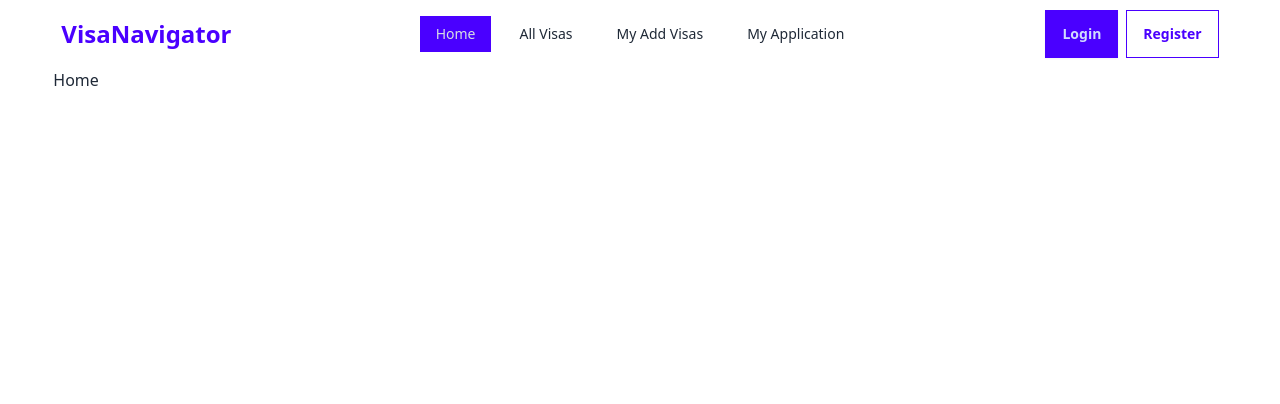
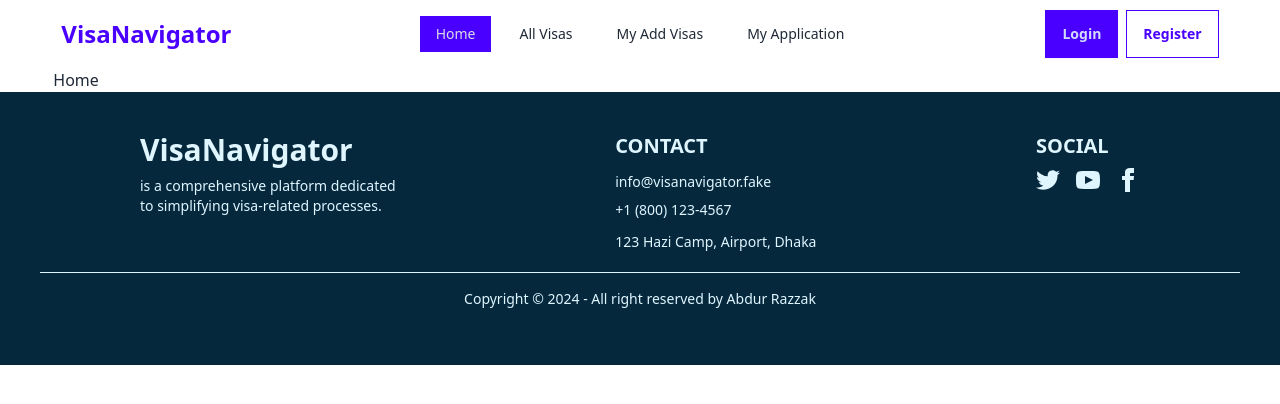
Before and after one commit to merazzak20/visa-navigator-client, a React (Vite) app: page / in a window 1280 px wide. Shown: the top 404 px of the page. Built offline with nearby package versions, Linux system fonts and the light colour scheme; no server answers.

Commit message:
update footer

```diff
--- /dev/null
+++ b/src/components/Footer.jsx
@@ -0,0 +1,73 @@
+import React from "react";
+
+const Footer = () => {
+  return (
+    <footer className=" bg-[#06283D] text-[#DFF6FF] p-10 ">
+      <div className="footer flex flex-col md:flex-row  justify-center md:justify-between w-10/12 mx-auto mb-5">
+        <aside>
+          <h1 className="text-3xl font-bold">VisaNavigator</h1>
+          <p>
+            is a comprehensive platform dedicated
+            <br />
+            to simplifying visa-related processes.
+          </p>
+        </aside>
+        <nav>
+          <h6 className="text-xl uppercase font-bold text-[#DFF6FF]">
+            Contact
+          </h6>
+          <p className="text-sm leading-7">
+            info@visanavigator.fake <br />
+            +1 (800) 123-4567
+          </p>
+          <p className="text-sm">123 Hazi Camp, Airport, Dhaka</p>
+        </nav>
+        <nav>
+          <h6 className="text-xl uppercase font-bold text-[#DFF6FF]">Social</h6>
+          <div className="grid grid-flow-col gap-4">
+            <a>
+              <svg
+                xmlns="http://www.w3.org/2000/svg"
+                width="24"
+                height="24"
+                viewBox="0 0 24 24"
+                className="fill-current"
+              >
+                <path d="M24 4.557c-.883.392-1.832.656-2.828.775 1.017-.609 1.798-1.574 2.165-2.724-.951.564-2.005.974-3.127 1.195-.897-.957-2.178-1.555-3.594-1.555-3.179 0-5.515 2.966-4.797 6.045-4.091-.205-7.719-2.165-10.148-5.144-1.29 2.213-.669 5.108 1.523 6.574-.806-.026-1.566-.247-2.229-.616-.054 2.281 1.581 4.415 3.949 4.89-.693.188-1.452.232-2.224.084.626 1.956 2.444 3.379 4.6 3.419-2.07 1.623-4.678 2.348-7.29 2.04 2.179 1.397 4.768 2.212 7.548 2.212 9.142 0 14.307-7.721 13.995-14.646.962-.695 1.797-1.562 2.457-2.549z"></path>
+              </svg>
+            </a>
+            <a>
+              <svg
+                xmlns="http://www.w3.org/2000/svg"
+                width="24"
+                height="24"
+                viewBox="0 0 24 24"
+                className="fill-current"
+              >
+                <path d="M19.615 3.184c-3.604-.246-11.631-.245-15.23 0-3.897.266-4.356 2.62-4.385 8.816.029 6.185.484 8.549 4.385 8.816 3.6.245 11.626.246 15.23 0 3.897-.266 4.356-2.62 4.385-8.816-.029-6.185-.484-8.549-4.385-8.816zm-10.615 12.816v-8l8 3.993-8 4.007z"></path>
+              </svg>
+            </a>
+            <a>
+              <svg
+                xmlns="http://www.w3.org/2000/svg"
+                width="24"
+                height="24"
+                viewBox="0 0 24 24"
+                className="fill-current"
+              >
+                <path d="M9 8h-3v4h3v12h5v-12h3.642l.358-4h-4v-1.667c0-.955.192-1.333 1.115-1.333h2.885v-5h-3.808c-3.596 0-5.192 1.583-5.192 4.615v3.385z"></path>
+              </svg>
+            </a>
+          </div>
+        </nav>
+      </div>
+      <footer className="footer bg-[#06283D] text-[#DFF6FF] p-10 border-t border-[#DFF6FF] px-10 py-4 mt-4">
+        <p className="text-center mx-auto">
+          Copyright © 2024 - All right reserved by Abdur Razzak
+        </p>
+      </footer>
+    </footer>
+  );
+};
+
+export default Footer;
--- a/src/components/Navbar.jsx
+++ b/src/components/Navbar.jsx
@@ -1,8 +1,9 @@
-import React, { useContext } from "react";
+import React, { useContext, useState } from "react";
 import { Link, NavLink } from "react-router-dom";
 import { AuthContext } from "../provider/AuthProvider";
 
 const Navbar = () => {
+  const [isHovered, setIsHovered] = useState(false);
   const { user, userSignOut } = useContext(AuthContext);
   const handleSignOut = () => {
     userSignOut()
@@ -63,14 +64,30 @@
         <ul className="menu menu-horizontal px-1">{links}</ul>
       </div>
       <div className="navbar-end space-x-2">
-        <div className=" ">
+        <div className=" relative">
           {user && user?.photoURL ? (
-            <div>
+            <div
+              className="relative group  text-right"
+              onMouseEnter={() => setIsHovered(true)}
+              onMouseLeave={() => setIsHovered(false)}
+            >
               <img
                 className="w-12 h-12 rounded-full object-cover"
                 src={user?.photoURL}
                 alt=""
               />
+              {/* {user.photoURL} */}
+              {isHovered && (
+                <div className="absolute inset-2  bg-opacity-50 flex flex-col justify-center items-center rounded-full mt-6 -bottom-20 ">
+                  <button
+                    onClick={handleSignOut}
+                    className="btn btn-primary rounded-none"
+                  >
+                    Logout
+                  </button>
+                  <p className="text-red mt-2 font-bold">{user?.displayName}</p>
+                </div>
+              )}
             </div>
           ) : (
             ""
@@ -78,12 +95,7 @@
         </div>
         <div>
           {user ? (
-            <button
-              onClick={handleSignOut}
-              className="btn btn-primary rounded-none"
-            >
-              Logout
-            </button>
+            ""
           ) : (
             <div className=" space-x-2">
               <Link to="/login" className="btn btn-primary rounded-none">
--- a/src/layout/HomeLayout.jsx
+++ b/src/layout/HomeLayout.jsx
@@ -3,6 +3,7 @@
 import { ToastContainer } from "react-toastify";
 import "react-toastify/dist/ReactToastify.css";
 import { Outlet } from "react-router-dom";
+import Footer from "../components/Footer";
 
 const HomeLayout = () => {
   return (
@@ -13,6 +14,9 @@
       <div className="w-11/12 mx-auto">
         <Outlet></Outlet>
       </div>
+      <div>
+        <Footer></Footer>
+      </div>
       <ToastContainer />
     </div>
   );
```
